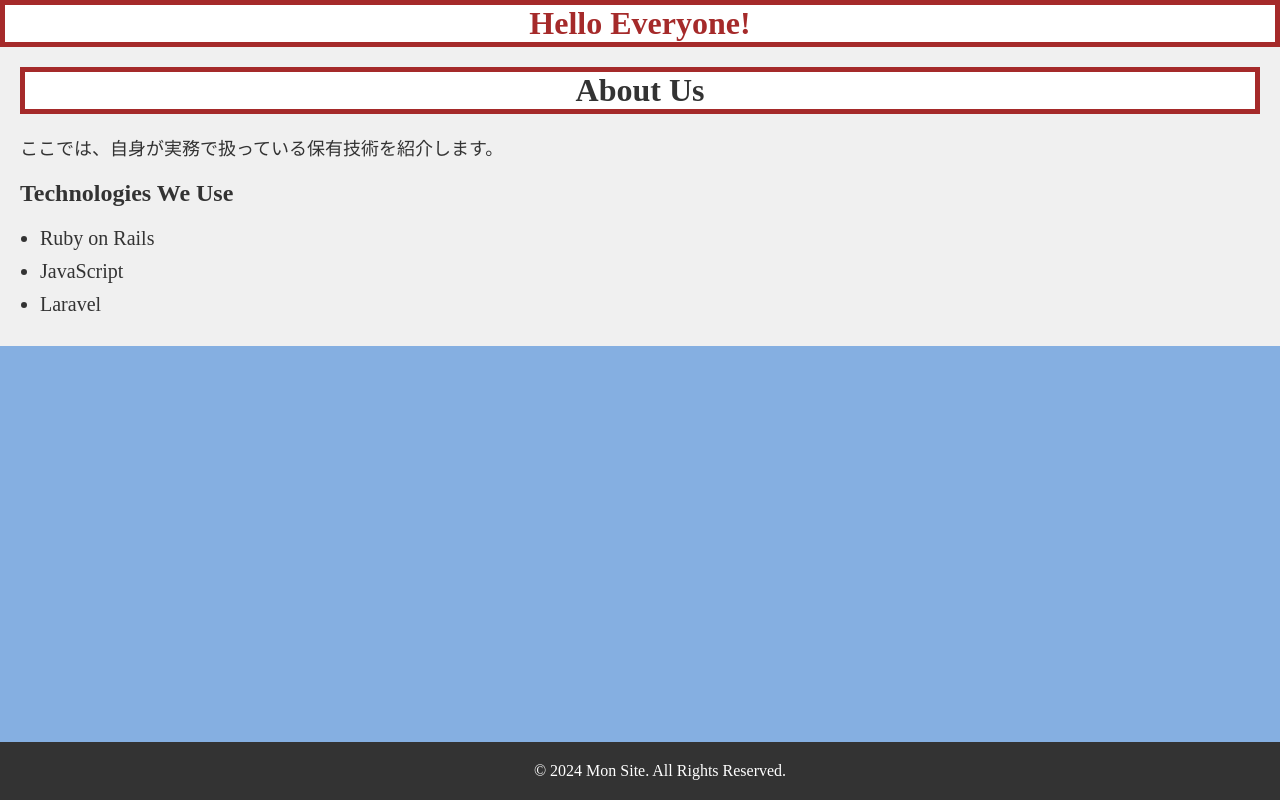
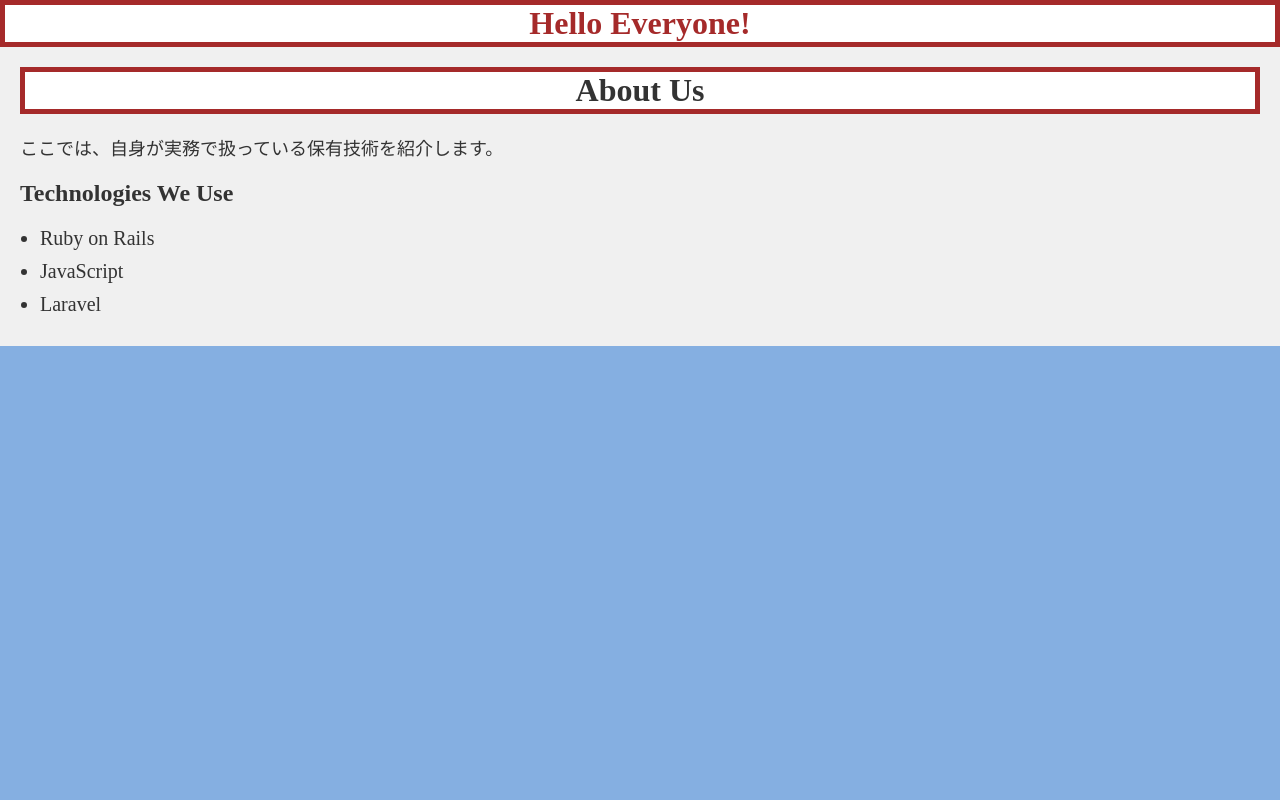
Before and after one commit to MamonYoshioka/my-site-since2024, a React (Vite) app: page / in a window 1280 px wide. Built offline with nearby package versions, Linux system fonts and the light colour scheme.

Commit message:
remove Footer

```diff
--- a/src/App.jsx
+++ b/src/App.jsx
@@ -1,6 +1,6 @@
 import Top from './components/Top'
 import About from './components/About'
-import Footer from './components/Footer'
+// import Footer from './components/Footer'
 
 
 const App = () => {
@@ -8,7 +8,6 @@ const App = () => {
     <>
       <Top />
       <About/>
-      <Footer />
 
     </>
   )
```
